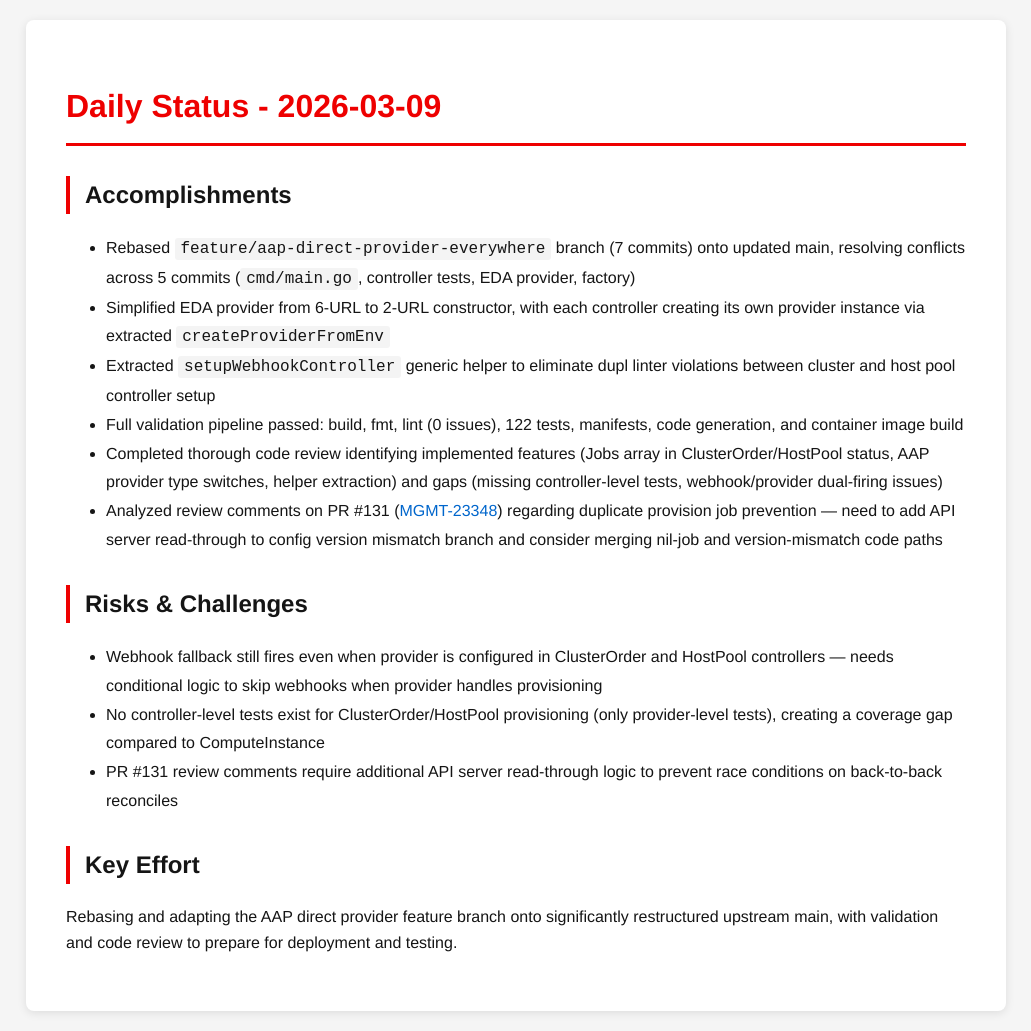
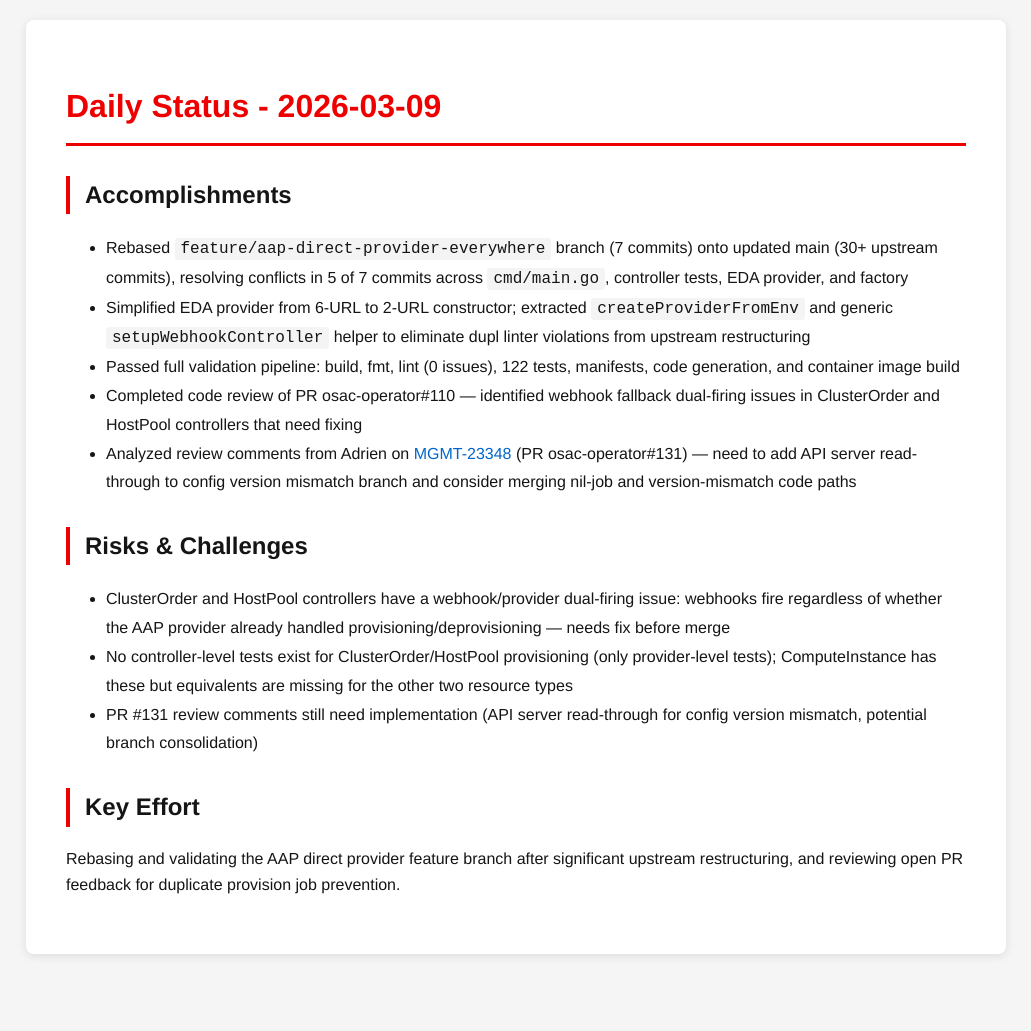
Before and after one commit to tzvatot/daily-status, a Jekyll site: the page built from 2026-03-09.md, in a window 1280 px wide. Shown: the whole page, without its empty margins (124-1155 px from the left). Built offline with Jekyll 4.4.1, drawn with Linux system fonts in a browser that asks for light colours; after the commit the page ends 974 px from its top, so only the background shows below that.

Commit message:
Daily status update - 2026-03-09

```diff
--- a/2026-03-09.md
+++ b/2026-03-09.md
@@ -7,17 +7,16 @@ date: 2026-03-09
 # Daily Status - 2026-03-09
 
 ## Accomplishments
-- Rebased `feature/aap-direct-provider-everywhere` branch (7 commits) onto updated main, resolving conflicts across 5 commits (`cmd/main.go`, controller tests, EDA provider, factory)
-- Simplified EDA provider from 6-URL to 2-URL constructor, with each controller creating its own provider instance via extracted `createProviderFromEnv`
-- Extracted `setupWebhookController` generic helper to eliminate dupl linter violations between cluster and host pool controller setup
-- Full validation pipeline passed: build, fmt, lint (0 issues), 122 tests, manifests, code generation, and container image build
-- Completed thorough code review identifying implemented features (Jobs array in ClusterOrder/HostPool status, AAP provider type switches, helper extraction) and gaps (missing controller-level tests, webhook/provider dual-firing issues)
-- Analyzed review comments on PR #131 ([MGMT-23348](https://issues.redhat.com/browse/MGMT-23348)) regarding duplicate provision job prevention — need to add API server read-through to config version mismatch branch and consider merging nil-job and version-mismatch code paths
+- Rebased `feature/aap-direct-provider-everywhere` branch (7 commits) onto updated main (30+ upstream commits), resolving conflicts in 5 of 7 commits across `cmd/main.go`, controller tests, EDA provider, and factory
+- Simplified EDA provider from 6-URL to 2-URL constructor; extracted `createProviderFromEnv` and generic `setupWebhookController` helper to eliminate dupl linter violations from upstream restructuring
+- Passed full validation pipeline: build, fmt, lint (0 issues), 122 tests, manifests, code generation, and container image build
+- Completed code review of PR osac-operator#110 — identified webhook fallback dual-firing issues in ClusterOrder and HostPool controllers that need fixing
+- Analyzed review comments from Adrien on [MGMT-23348](https://issues.redhat.com/browse/MGMT-23348) (PR osac-operator#131) — need to add API server read-through to config version mismatch branch and consider merging nil-job and version-mismatch code paths
 
 ## Risks & Challenges
-- Webhook fallback still fires even when provider is configured in ClusterOrder and HostPool controllers — needs conditional logic to skip webhooks when provider handles provisioning
-- No controller-level tests exist for ClusterOrder/HostPool provisioning (only provider-level tests), creating a coverage gap compared to ComputeInstance
-- PR #131 review comments require additional API server read-through logic to prevent race conditions on back-to-back reconciles
+- ClusterOrder and HostPool controllers have a webhook/provider dual-firing issue: webhooks fire regardless of whether the AAP provider already handled provisioning/deprovisioning — needs fix before merge
+- No controller-level tests exist for ClusterOrder/HostPool provisioning (only provider-level tests); ComputeInstance has these but equivalents are missing for the other two resource types
+- PR #131 review comments still need implementation (API server read-through for config version mismatch, potential branch consolidation)
 
 ## Key Effort
-Rebasing and adapting the AAP direct provider feature branch onto significantly restructured upstream main, with validation and code review to prepare for deployment and testing.
+Rebasing and validating the AAP direct provider feature branch after significant upstream restructuring, and reviewing open PR feedback for duplicate provision job prevention.
```
